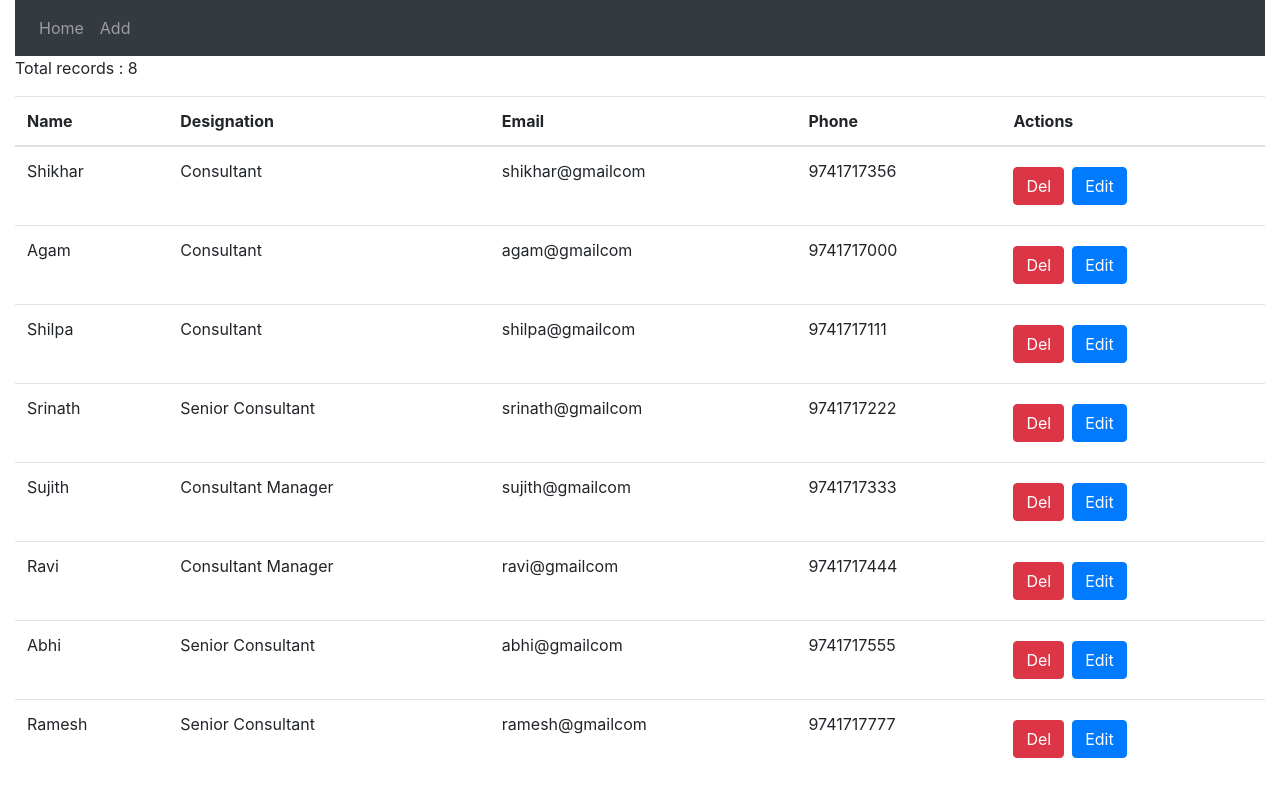
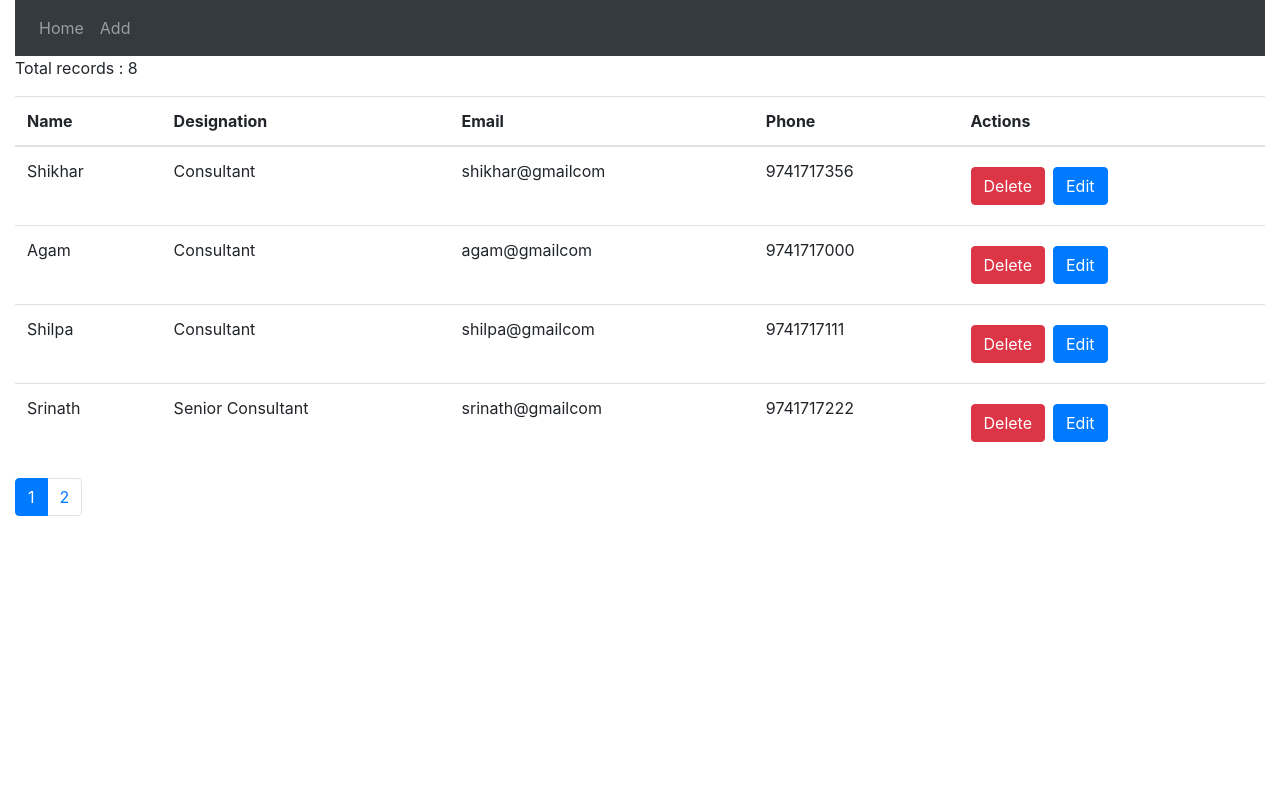
Before and after one commit to ShikharBh/employeemanagement, a React (Create React App) app: page / in a window 1280 px wide. Shown: the top 796 px of the page. Built offline with nearby package versions, Linux system fonts and the light colour scheme.

Commit message:
Pagination

```diff
--- a/package.json
+++ b/package.json
@@ -8,6 +8,8 @@
     "@testing-library/user-event": "^7.2.1",
     "bootstrap": "^4.1.1",
     "font-awesome": "^4.7.0",
+    "lodash": "^4.17.10",
+    "prop-types": "^15.6.2",
     "react": "^16.13.1",
     "react-bootstrap": "^1.3.0",
     "react-dom": "^16.13.1",
--- a/src/App.js
+++ b/src/App.js
@@ -1,33 +1,19 @@
-import React, { useState, useEffect } from "react";
+import React, { useEffect } from "react";
 import "./App.css";
 import { Route, Switch, withRouter } from "react-router-dom";
 import Home from "./components/homePage/homePage";
 import Navbar from "./components/navbar/navbar";
 import Add from "./components/addEmployee/addEmployee";
-import { getEmployees } from "./services/fakeEmployeeService";
 
 function App() {
-  const [employees, setemployee] = useState(getEmployees());
-
-  const handleDelete = (employee) => {
-    const employe = employees.filter((e) => e._id !== employee._id);
-    setemployee(employe);
-  };
-
-  useEffect( () => console.log('Refresh'));
-
+  useEffect(() => console.log("Refresh"));
 
   return (
     <div className="container-fluid">
       <Navbar />
       <div>
         <Switch>
-          <Route
-            path="/"
-            render={(props) => (
-              <Home onDelete={handleDelete} employees={employees} {...props}/>
-            )}
-          />
+          <Route path="/" render={(props) => <Home {...props} />} />
           <Route path="/Add" component={Add} />
         </Switch>
       </div>
--- a/src/components/modal/modal.jsx
+++ b/src/common/modal/modal.jsx
@@ -1,35 +1,40 @@
-import React,{useState} from "react";
+import React, { useState } from "react";
 import Modal from "react-bootstrap/Modal";
-import Button from "react-bootstrap/Button"
-
+import Button from "react-bootstrap/Button";
 
 function ModalItem(props) {
   const [show, setShow] = useState(false);
+  const action = props.action;
 
   const handleClose = () => setShow(false);
   const handleShow = () => setShow(true);
 
   return (
-    <>
+    <React.Fragment>
       <Button variant="danger" onClick={handleShow}>
-        Del
+        {action}
       </Button>
 
       <Modal show={show} onHide={handleClose}>
         <Modal.Header closeButton>
-          <Modal.Title>Delete Confirmation</Modal.Title>
+          <Modal.Title>{action} confirmation</Modal.Title>
         </Modal.Header>
-  <Modal.Body>Do you want to delete {props.employee.name} ?</Modal.Body>
+        <Modal.Body>
+          {action} {props.employee.name} ?
+        </Modal.Body>
         <Modal.Footer>
           <Button variant="secondary" onClick={handleClose}>
-            Close
+            Cancel
           </Button>
-          <Button variant="primary" onClick={() => props.onDelete(props.employee)}>
-            Delete
+          <Button
+            variant="primary"
+            onClick={() => props.onDelete(props.employee)}
+          >
+            {action}
           </Button>
         </Modal.Footer>
       </Modal>
-    </>
+    </React.Fragment>
   );
 }
 
--- /dev/null
+++ b/src/common/pagination/pagination.jsx
@@ -0,0 +1,36 @@
+import React from "react";
+import propTypes from "prop-types";
+import _ from "lodash";
+
+const Pagination = (Props) => {
+  const { itemsCount, pageSize, onPageChange, currentPage } = Props;
+  const pagesCount = Math.ceil(itemsCount / pageSize);
+  if (pagesCount === 1) return null;
+  const pages = _.range(1, pagesCount + 1);
+
+  return (
+    <nav>
+      <ul className="pagination">
+        {pages.map((page) => (
+          <li
+            key={page}
+            className={page === currentPage ? "page-item active" : "page-item"}
+          >
+            <button onClick={() => onPageChange(page)} className="page-link">
+              {page}
+            </button>
+          </li>
+        ))}
+      </ul>
+    </nav>
+  );
+};
+
+Pagination.propTypes = {
+  itemsCount: propTypes.number.isRequired,
+  pageSize: propTypes.number.isRequired,
+  onPageChange: propTypes.func.isRequired,
+  currentPage: propTypes.number.isRequired,
+};
+
+export default Pagination;
--- a/src/components/homePage/homePage.jsx
+++ b/src/components/homePage/homePage.jsx
@@ -1,13 +1,32 @@
-import React from "react";
-import ModalItem from "../modal/modal";
+import React, { useState } from "react";
+import ModalItem from "../../common/modal/modal";
+import Pagination from "./../../common/pagination/pagination";
+import { getEmployees } from "..//../services/fakeEmployeeService";
+import Paginate from "./../../ultis/paginate";
 
-function Home(props) {
-  if (props.employees.length === 0) {
+function Home() {
+  const [allEmployees, setallEmployee] = useState(getEmployees());
+  const [currentPage, setcurrentPage] = useState(1);
+  const pageSize = 4;
+  const { length: count } = allEmployees;
+
+  const handlePageChange = (page) => {
+    setcurrentPage(page);
+  };
+
+  const handleDelete = (employee) => {
+    const updatedEmployees = allEmployees.filter((e) => e._id !== employee._id);
+    setallEmployee(updatedEmployees);
+  };
+
+  if (count === 0) {
     return <p>No records</p>;
   }
+
+  const employees = Paginate(allEmployees, currentPage, pageSize);
   return (
     <React.Fragment>
-      <p>Total records : {props.employees.length}</p>
+      <p>Total records : {count}</p>
       <table className="table">
         <thead>
           <tr>
@@ -16,18 +35,21 @@ function Home(props) {
             <th>Email</th>
             <th>Phone</th>
             <th>Actions</th>
-
           </tr>
         </thead>
         <tbody>
-          {props.employees.map((employee) => (
+          {employees.map((employee) => (
             <tr key={employee._id}>
               <td>{employee.name}</td>
               <td>{employee.position.name}</td>
               <td>{employee.Email}</td>
               <td>{employee.phoneNumber}</td>
               <td>
-                <ModalItem onDelete={props.onDelete} employee={employee} />
+                <ModalItem
+                  onDelete={handleDelete}
+                  employee={employee}
+                  action={"Delete"}
+                />
 
                 <button
                   onClick={() => this.handleEdit(employee)}
@@ -40,6 +62,12 @@ function Home(props) {
           ))}
         </tbody>
       </table>
+      <Pagination
+        itemsCount={count}
+        pageSize={pageSize}
+        onPageChange={handlePageChange}
+        currentPage={currentPage}
+      />
     </React.Fragment>
   );
 }
--- /dev/null
+++ b/src/ultis/paginate.js
@@ -0,0 +1,8 @@
+import _ from "lodash";
+
+function Paginate(items, pageNumber, pageSize) {
+  const startIndex = (pageNumber - 1)*pageSize;
+  return _(items).slice(startIndex).take(pageSize).value();
+}
+
+export default Paginate;
```
Also changed, not shown: 1 other file (tests, documents, lock files or other folders).
